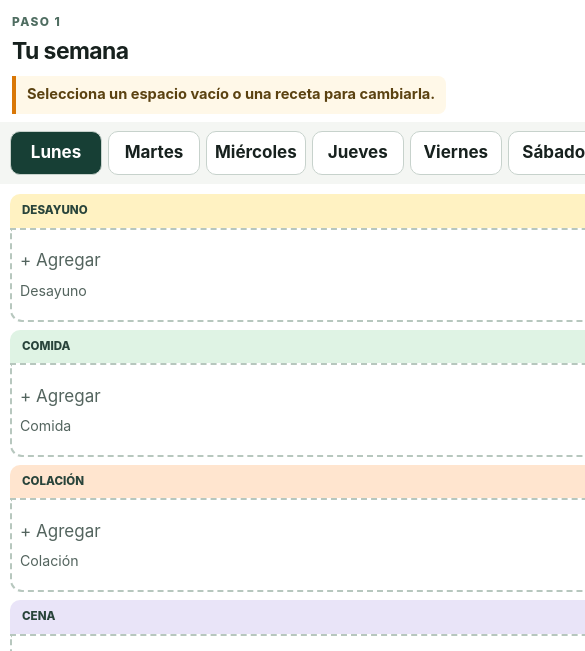
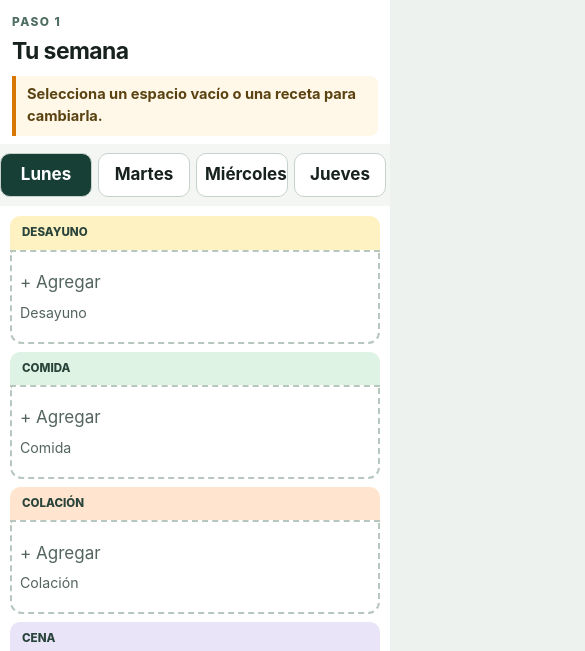
Before and after one commit to jhonatanisc/grimorio, a website built with Vite: page index.html in a window 390 px wide. Shown: the part 68-719 px from the top of the page, 585 px wide, since content can reach past the window. Built offline with nearby package versions, Linux system fonts and the light colour scheme.

Commit message:
Corrige el ancho de la vista móvil

```diff
--- a/src/styles/redesign.css
+++ b/src/styles/redesign.css
@@ -446,6 +446,8 @@ body {
   }
   body {
     background: #f4f6f3;
+    max-width: 100%;
+    overflow-x: hidden;
   }
   .app {
     padding: 0 0 calc(88px + env(safe-area-inset-bottom));
@@ -556,9 +558,18 @@ body {
     align-items: flex-start;
     padding: 2px 2px 8px;
   }
+  .schedule-head > div,
+  .schedule-wrap,
+  .panel {
+    width: 100%;
+    min-width: 0;
+  }
   .selection-status {
     width: 100%;
+    max-width: 100%;
     margin-top: 8px;
+    white-space: normal;
+    overflow-wrap: anywhere;
   }
   .mobile-days {
     position: sticky;
@@ -568,9 +579,16 @@ body {
     padding: 9px 10px;
     background: #f4f6f3ed;
     backdrop-filter: blur(8px);
+    scroll-snap-type: x mandatory;
+    scrollbar-width: none;
+    overscroll-behavior-x: contain;
+  }
+  .mobile-days::-webkit-scrollbar {
+    display: none;
   }
   .day-tab {
     min-width: 92px;
+    scroll-snap-align: start;
   }
   .schedule {
     grid-template-columns: 1fr;
```
